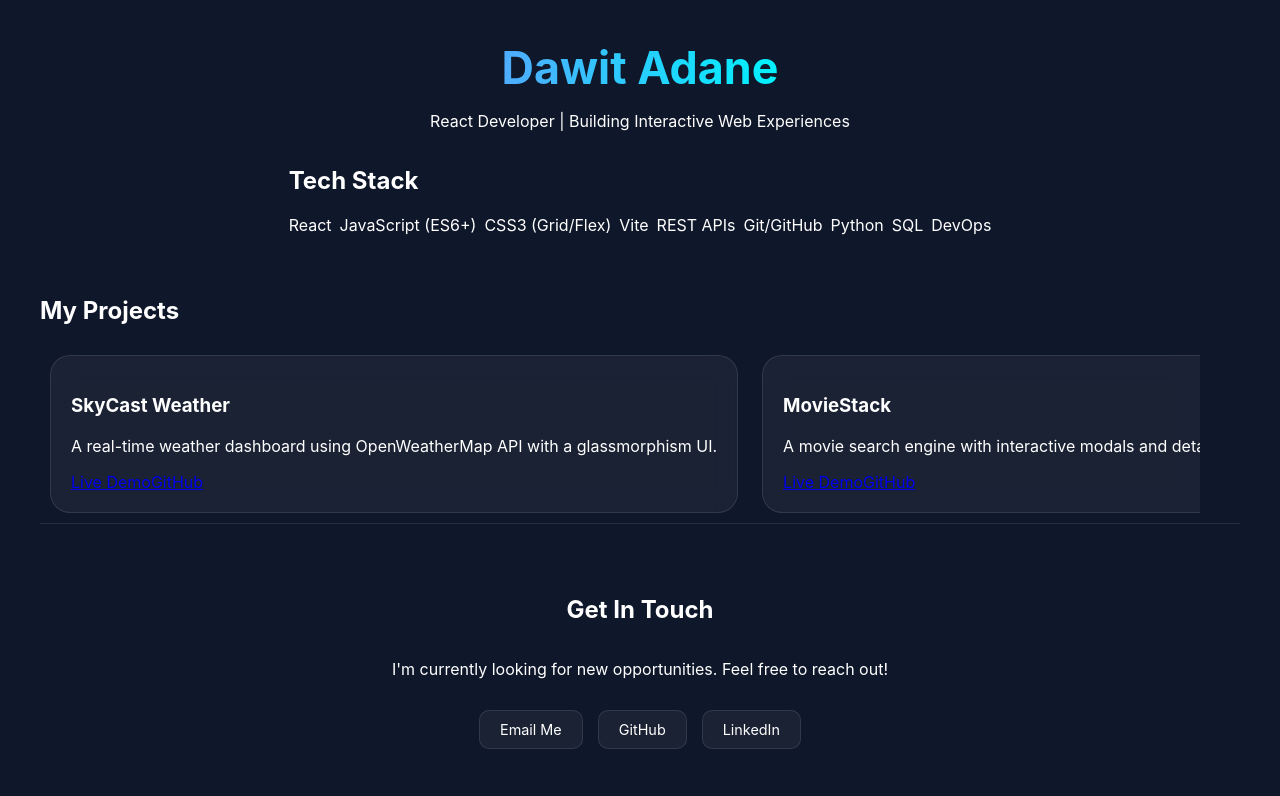
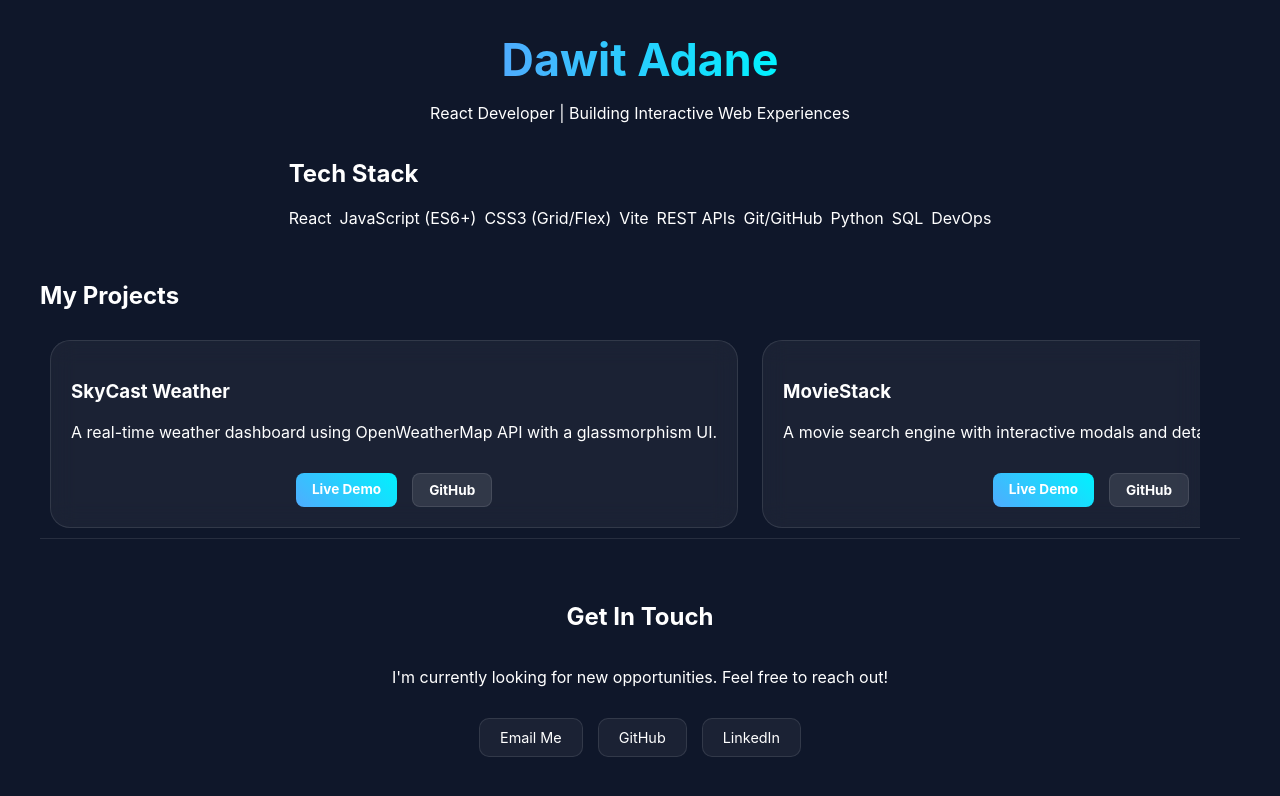
Before and after one commit to daveadane/my-portfolio, a React (Vite) app: page / in a window 1280 px wide. Shown: the top 796 px of the page. Built offline with nearby package versions, Linux system fonts and the light colour scheme.

Commit message:
CSS updating

```diff
--- a/src/App.css
+++ b/src/App.css
@@ -25,6 +25,38 @@ body, html {
   max-width: 1200px;
   margin: 0 auto;
   box-sizing: border-box;
+}
+
+/* Ensure project links are visible and spaced correctly */
+.project-links {
+  margin-top: auto;
+  display: flex;
+  gap: 15px;
+  padding-top: 15px;
+  justify-content: center; /* Centers the links inside the card */
+}
+
+.project-links a {
+  text-decoration: none;
+  color: #ffffff !important; /* Forces text to be white */
+  font-weight: bold;
+  font-size: 0.85rem;
+  padding: 8px 16px;
+  border-radius: 8px;
+  transition: opacity 0.2s;
+}
+
+.live-link {
+  background: linear-gradient(45deg, var(--primary), var(--secondary));
+}
+
+.repo-link {
+  border: 1px solid var(--border);
+  background: rgba(255, 255, 255, 0.1);
+}
+
+.project-links a:hover {
+  opacity: 0.8;
 }
 
 /* 3. THREE EQUAL SECTIONS */
```
